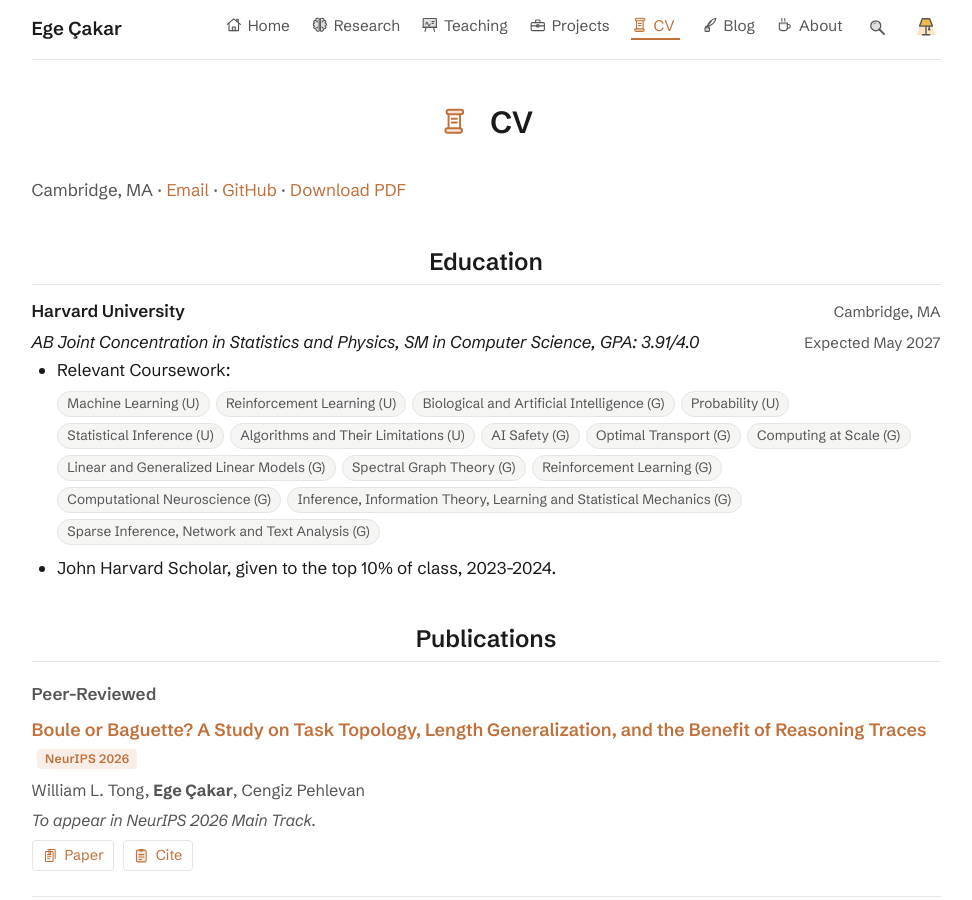
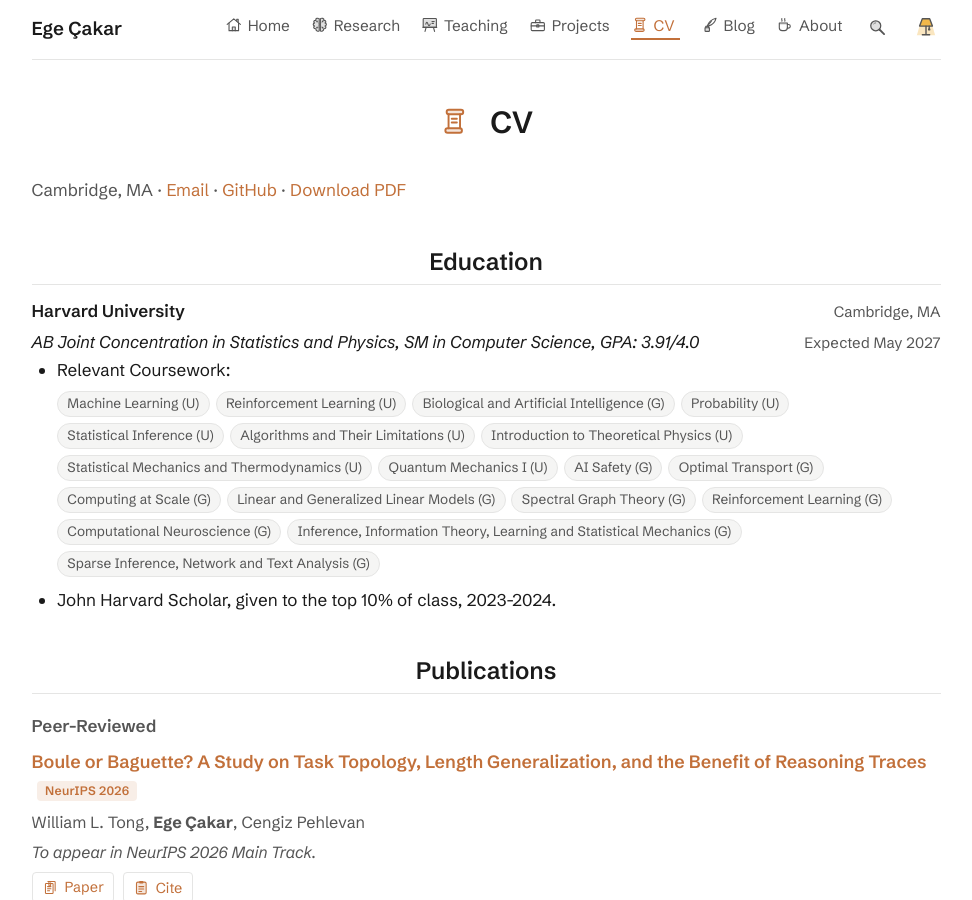
Before and after one commit to Ege-Cakar/ege-cakar.github.io, a Jekyll site: the page built from cv.html, in a window 1280 px wide and 900 px high. Shown: the whole window, without its empty margins (154-1126 px from the left). Built offline with Jekyll 4.4.1, drawn with Linux system fonts in a browser that asks for light colours.

Commit message:
Add three physics courses to CV coursework
Introduction to Theoretical Physics, Statistical Mechanics and
Thermodynamics, and Quantum Mechanics I, tagged (U), placed after the
other undergraduate courses. Site only; the CV Google Doc is unchanged.

Co-Authored-By: Claude Opus 5.5 <noreply@anthropic.com>

```diff
--- a/_data/cv.yml
+++ b/_data/cv.yml
@@ -17,6 +17,9 @@ sections:
               - Probability (U)
               - Statistical Inference (U)
               - Algorithms and Their Limitations (U)
+              - Introduction to Theoretical Physics (U)
+              - Statistical Mechanics and Thermodynamics (U)
+              - Quantum Mechanics I (U)
               - AI Safety (G)
               - Optimal Transport (G)
               - Computing at Scale (G)
```
